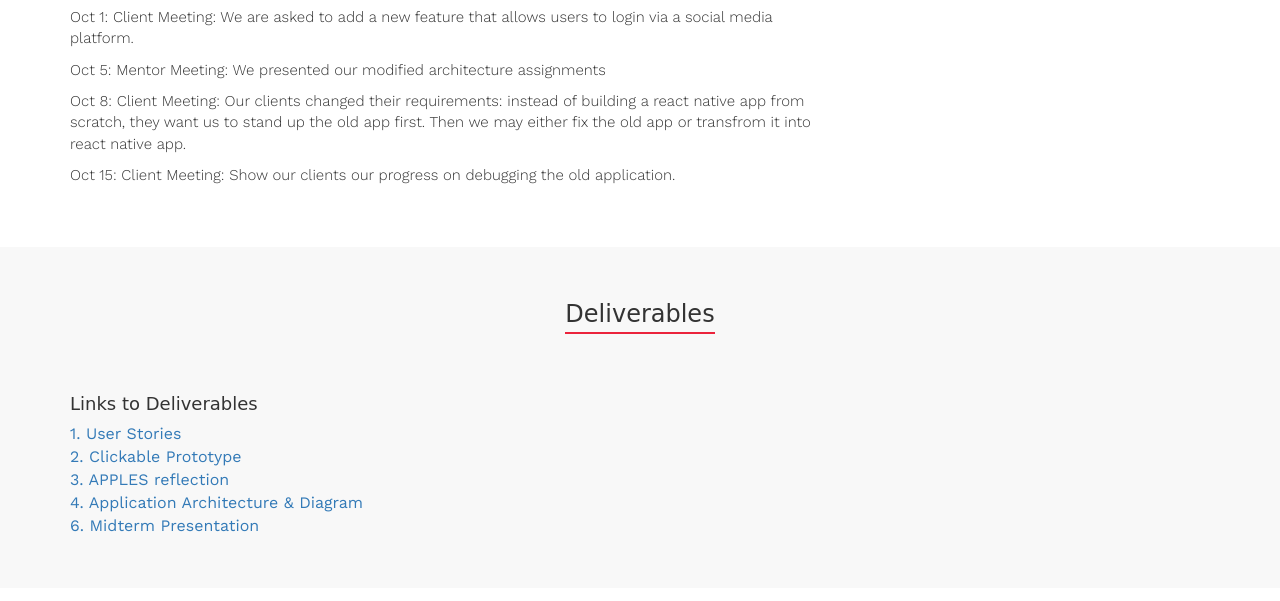
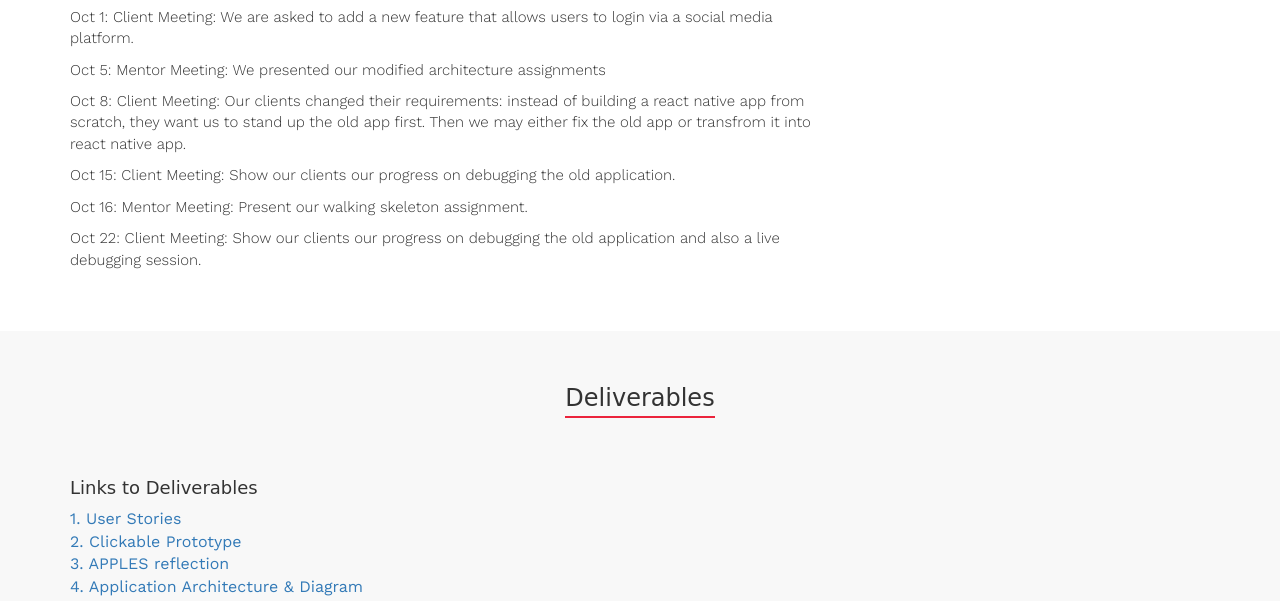
Before and after one commit to sowbobo12000/Team-X, a plain HTML site: page index.html in a window 1280 px wide. Shown: the part 3061-3662 px from the top of the page. Drawn offline with nearby package versions, Linux system fonts and the light colour scheme; a web font is replaced by a local one.

Commit message:
Update index.html

```diff
--- a/index.html
+++ b/index.html
@@ -209,6 +209,8 @@
 	  <p>Oct 5: Mentor Meeting: We presented our modified architecture assignments </p>
 	  <p>Oct 8: Client Meeting: Our clients changed their requirements: instead of building a react native app from scratch, they want us to stand up the old app first. Then we may either fix the old app or transfrom it into react native app. </p>
           <p>Oct 15: Client Meeting: Show our clients our progress on debugging the old application. </p>
+	  <p>Oct 16: Mentor Meeting: Present our walking skeleton assignment. </p>
+	  <p>Oct 22: Client Meeting: Show our clients our progress on debugging the old application and also a live debugging session. </p>
         </div>
       </div>
     </div>
```
